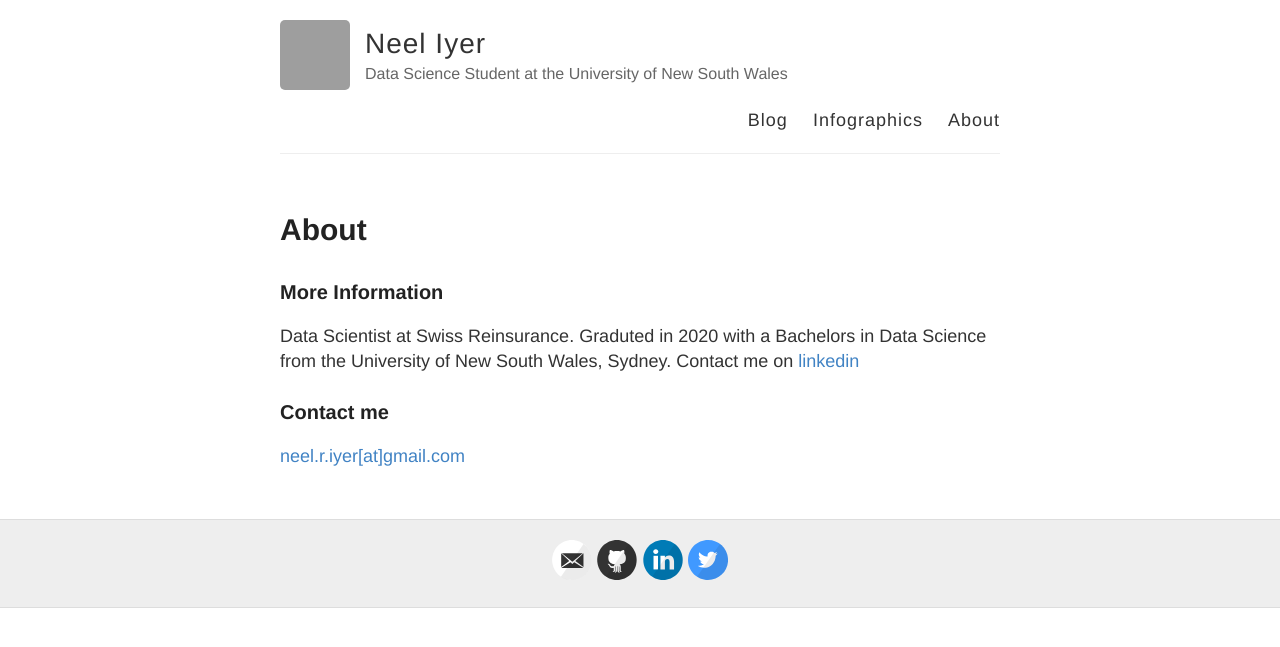
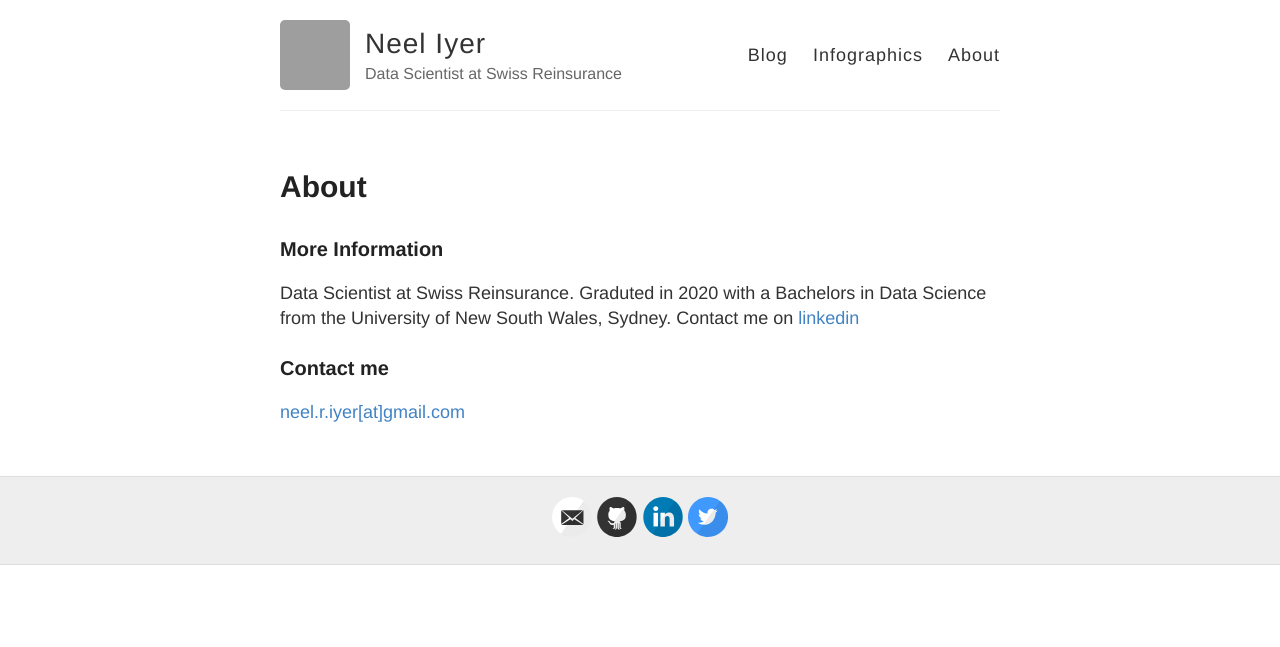
Before and after one commit to neelriyer/neelriyer.github.io, a Jekyll site: the page built from about.md, in a window 1280 px wide. Shown: the top 647 px of the page. Built offline with Jekyll 4.4.1, drawn with Linux system fonts in a browser that asks for light colours; grey boxes are pictures that could not be loaded.

Commit message:
title change

```diff
--- a/_config.yml
+++ b/_config.yml
@@ -6,7 +6,7 @@
 name: Neel Iyer
 
 # Short bio or description (displayed in the header)
-description: Data Science Student at the University of New South Wales
+description: Data Scientist at Swiss Reinsurance
 
 # URL of your avatar or profile pic (you could use your GitHub profile pic)
 avatar: https://avatars3.githubusercontent.com/u/33139997?s=460&u=4a295ce55722ff2cf3c1e5f3aa79b5e9538b2531&v=4
```
Also changed, not shown: _posts/2021-01-10-Kmeans-Clustering-Satellite-Imagery.md (+0 -1 lines).
